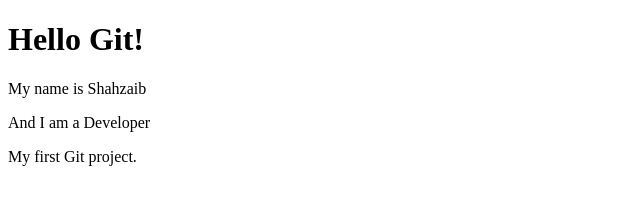
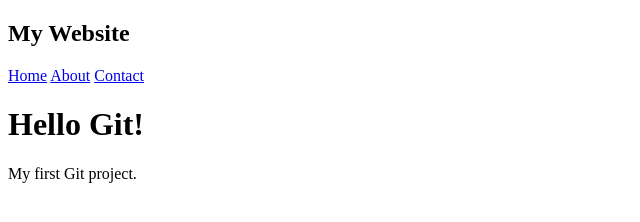
Before and after one commit to Shahzaib-Hub07/my-first-project, a plain HTML site: page index.html in a window 1280 px wide. Shown: the whole page, without its empty margins (0-640 px from the left). Drawn offline with Linux system fonts and the light colour scheme.

Commit message:
Added navigation bar

```diff
--- a/index.html
+++ b/index.html
@@ -4,9 +4,17 @@
     <title>My First Git Project</title>
 </head>
 <body>
+
+
+    <nav>
+        <h2>My Website</h2>
+        <a href="#">Home</a>
+        <a href="#">About</a>
+        <a href="#">Contact</a>
+    </nav>
+
     <h1>Hello Git!</h1>
-    <p>My name is Shahzaib</p>
-    <p>And I am a Developer</p>
     <p>My first Git project.</p>
+
 </body>
 </html>
```
